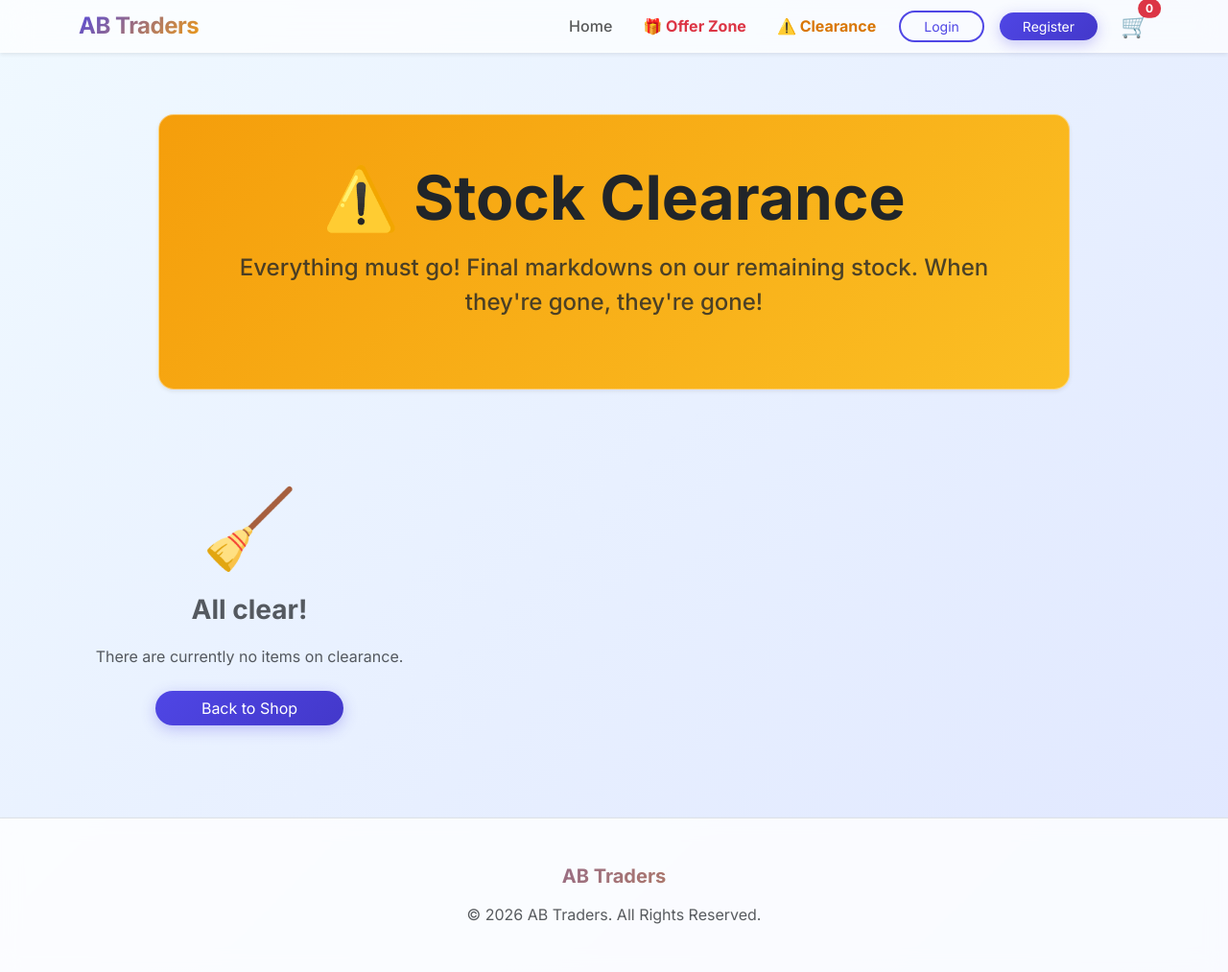
After one commit to Ashokbharathi2002/abt, a Django app: page /clearance/ in a window 1280 px wide. The commit adds this page. Shown: the whole page at 96% size. Run offline with Django 5.2, Linux system fonts and the light colour scheme; data comes from the database, SQL or seed files in the repository; both versions use the stored data as it was after the commit.

Commit message:
Add Stock Clearance Zone

```diff
--- a/store/admin.py
+++ b/store/admin.py
@@ -12,9 +12,9 @@ class CategoryAdmin(admin.ModelAdmin):
 
 @admin.register(Product)
 class ProductAdmin(admin.ModelAdmin):
-    list_display = ['name', 'category', 'price', 'original_price', 'is_offer', 'stock', 'created_at']
-    list_filter = ['is_offer', 'category', 'created_at']
-    list_editable = ['price', 'original_price', 'is_offer', 'stock']
+    list_display = ['name', 'category', 'price', 'original_price', 'is_offer', 'is_clearance', 'stock', 'created_at']
+    list_filter = ['is_offer', 'is_clearance', 'category', 'created_at']
+    list_editable = ['price', 'original_price', 'is_offer', 'is_clearance', 'stock']
     search_fields = ['name', 'description']
 
 @admin.register(Order)
--- a/store/models.py
+++ b/store/models.py
@@ -18,6 +18,7 @@ class Product(models.Model):
     price = models.DecimalField(max_digits=10, decimal_places=2)
     original_price = models.DecimalField(max_digits=10, decimal_places=2, null=True, blank=True, help_text="Set this higher than price to show a discount.")
     is_offer = models.BooleanField(default=False)
+    is_clearance = models.BooleanField(default=False, help_text="Check to display in the Stock Clearance zone.")
     stock = models.PositiveIntegerField(default=0)
     image_url = models.URLField(blank=True, null=True)
     created_at = models.DateTimeField(auto_now_add=True)
--- a/store/urls.py
+++ b/store/urls.py
@@ -12,5 +12,6 @@ urlpatterns = [
     path('register/', views.register, name='register'),
     path('profile/', views.profile, name='profile'),
     path('offers/', views.offer_zone, name='offer_zone'),
+    path('clearance/', views.clearance_zone, name='clearance_zone'),
     path('cart/apply_promo/', views.apply_promo, name='apply_promo'),
 ]
--- a/store/views.py
+++ b/store/views.py
@@ -67,6 +67,10 @@ def home(request):
 def offer_zone(request):
     products = Product.objects.filter(is_offer=True)
     return render(request, 'store/offer_zone.html', {'products': products})
+
+def clearance_zone(request):
+    products = Product.objects.filter(is_clearance=True)
+    return render(request, 'store/clearance_zone.html', {'products': products})
 
 def product_detail(request, product_id):
     product = get_object_or_404(Product, id=product_id)
--- a/templates/base.html
+++ b/templates/base.html
@@ -72,6 +72,7 @@
                 <ul class="navbar-nav align-items-center gap-3">
                     <li class="nav-item"><a class="nav-link fw-medium" href="{% url 'home' %}">Home</a></li>
                     <li class="nav-item"><a class="nav-link fw-bold text-danger" href="{% url 'offer_zone' %}">🎁 Offer Zone</a></li>
+                    <li class="nav-item"><a class="nav-link fw-bold text-warning text-darken" style="color: #d97706 !important;" href="{% url 'clearance_zone' %}">⚠️ Clearance</a></li>
                     {% if user.is_authenticated %}
                         <li class="nav-item">
                             <a class="nav-link fw-medium d-flex align-items-center gap-2" href="{% url 'profile' %}">
--- /dev/null
+++ b/templates/store/clearance_zone.html
@@ -0,0 +1,62 @@
+{% extends 'base.html' %}
+
+{% block content %}
+<div class="row mb-5 justify-content-center mt-3">
+    <div class="col-lg-10 text-center bg-warning p-5 rounded-4 shadow-sm" style="background: linear-gradient(135deg, #f59e0b, #fbbf24) !important; border: 1px solid rgba(255,255,255,0.4);">
+        <h1 class="display-3 fw-bolder mb-3 text-dark">⚠️ Stock Clearance</h1>
+        <p class="lead text-dark mb-4 fs-4 fw-medium" style="opacity: 0.8;">Everything must go! Final markdowns on our remaining stock. When they're gone, they're gone!</p>
+    </div>
+</div>
+
+<div class="row row-cols-1 row-cols-md-2 row-cols-lg-3 g-4">
+    {% for product in products %}
+    <div class="col">
+        <div class="card h-100 shadow-sm border-0 rounded-4 overflow-hidden product-card-hover position-relative border border-warning border-opacity-50">
+            <span class="position-absolute top-0 end-0 badge bg-warning text-dark m-3 fs-6 rounded-pill z-1 shadow-sm px-3 py-2 fw-bold">⚠️ CLEARANCE</span>
+
+            {% if product.image_url %}
+            <img src="{{ product.image_url }}" class="card-img-top" alt="{{ product.name }}" style="height: 250px; object-fit: cover;">
+            {% else %}
+            <div class="card-img-top bg-light d-flex align-items-center justify-content-center text-muted" style="height: 250px;">
+                <span class="fs-4">No Image</span>
+            </div>
+            {% endif %}
+
+            <div class="card-body d-flex flex-column p-4 bg-warning bg-opacity-10">
+                <h5 class="card-title fw-bold fs-4 mb-2">{{ product.name }}</h5>
+                <h6 class="card-subtitle mb-3 text-dark fw-bold fs-3">
+                    {% if product.original_price %}
+                        <del class="text-muted fs-5 me-2">₹{{ product.original_price }}</del>
+                    {% endif %}
+                    ₹{{ product.price }}
+                </h6>
+                <p class="card-text text-muted flex-grow-1">{{ product.description|truncatewords:15 }}</p>
+                <p class="text-danger fw-bold small mb-3">⚡ Only {{ product.stock|default:"a few" }} left in stock!</p>
+
+                <div class="d-grid gap-2 mt-auto">
+                    <a href="{% url 'product_detail' product.id %}" class="btn btn-outline-warning text-dark border-warning rounded-pill fw-bold">View Details</a>
+                    <a href="{% url 'add_to_cart' product.id %}" class="btn btn-warning rounded-pill fw-bold shadow-sm text-dark">Clear it out!</a>
+                </div>
+            </div>
+        </div>
+    </div>
+    {% empty %}
+    <div class="col-12 text-center py-5">
+        <div class="display-1 mb-3">🧹</div>
+        <p class="fs-3 fw-bold text-muted">All clear!</p>
+        <p class="text-muted mb-4">There are currently no items on clearance.</p>
+        <a href="{% url 'home' %}" class="btn btn-primary rounded-pill px-5">Back to Shop</a>
+    </div>
+    {% endfor %}
+</div>
+
+<style>
+    .product-card-hover {
+        transition: transform 0.3s ease, box-shadow 0.3s ease;
+    }
+    .product-card-hover:hover {
+        transform: translateY(-5px);
+        box-shadow: 0 1rem 3rem rgba(245, 158, 11, 0.25)!important;
+    }
+</style>
+{% endblock %}
```
Also changed, not shown: templates/store/home.html (+8 -3 lines), db.sqlite3, store/migrations/0004_product_is_clearance.py (added).
